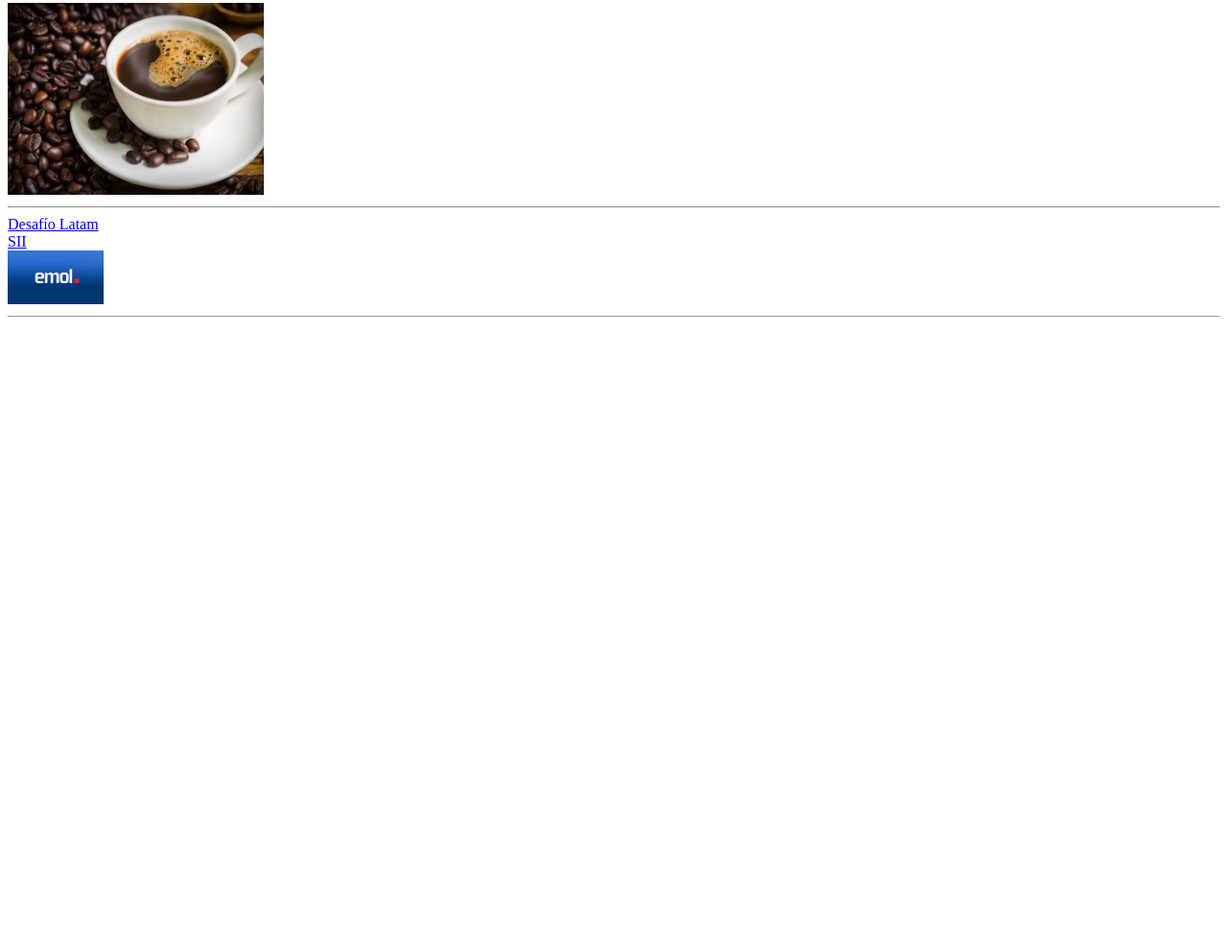
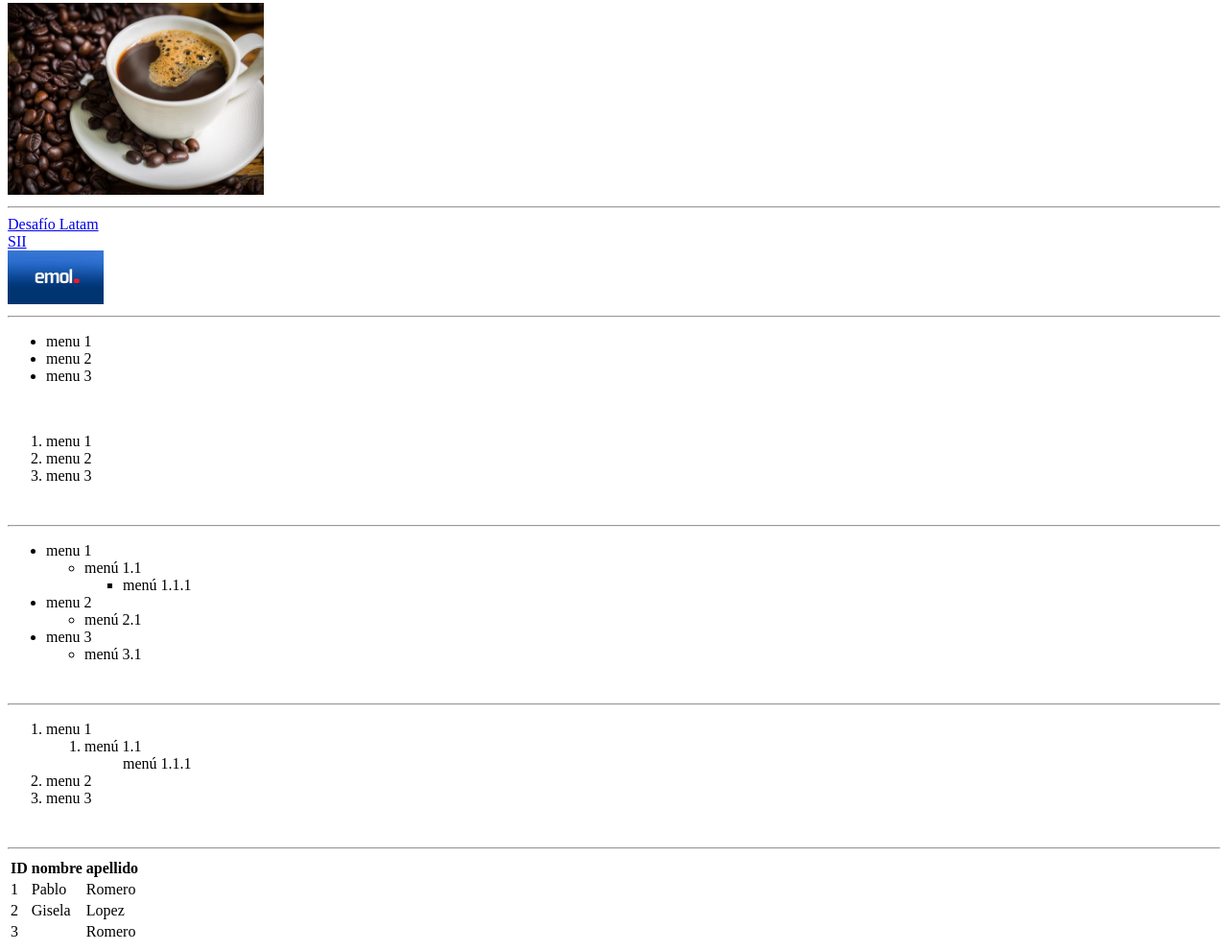
Before and after one commit to PabloARomeroG/FundamentosWebG5, a plain HTML site: page HTML/index.html in a window 1280 px wide. Shown: the part 1066-2057 px from the top of the page at 96% size. Before the commit the page ends 1405 px from the top, so only its background shows below. Drawn offline with Linux system fonts and the light colour scheme.

Commit message:
Trabajo con tablas

```diff
--- a/HTML/index.html
+++ b/HTML/index.html
@@ -59,6 +59,91 @@
     </a>
     <br>
     <hr>
+    <!--Listas-->
+    <!--listas desordenadas-->
+    <ul>
+        <li>menu 1</li>
+        <li>menu 2</li>
+        <li>menu 3</li>
+    </ul>
+    <br>
+    <!--listas ordenadas-->
+    <ol>
+        <li>menu 1</li>
+        <li>menu 2</li>
+        <li>menu 3</li>
+    </ol>
+    <br>
+    <hr>
+    <!--listas desordenadas-->
+    <ul>
+        <li>menu 1
+            <ul>
+                <li>menú 1.1
+                    <ul>
+                        <li>
+                            menú 1.1.1
+                        </li>
+                    </ul>
+                </li>
+            </ul>
+        </li>
+        <li>menu 2
+            <ul>
+                <li>menú 2.1</li>
+            </ul>
+            <li>menu 3
+                <ul>
+                    <li>menú 3.1</li>
+                </ul>
+            </li>
+    </ul>
+    <br>
+    <hr>
+    <!--listas ordenadas-->
+    <ol>
+        <li>menu 1
+            <ol>
+                <li>menú 1.1
+                    <ol>menú 1.1.1</ol>
+                </li>
+            </ol>
+        </li>
+        <li>menu 2</li>
+        <li>menu 3</li>
+    </ol>
+    <br>
+    <hr>
+    <!--TABLAS-->
+    <table>
+        <!--títulos-->
+        <thead>
+            <!--tr = fila-->
+            <tr>
+                <!--th = columna-->
+                <th>ID</th>
+                <th>nombre</th>
+                <th>apellido</th>
+            </tr>
+        </thead>
+        <tbody>
+            <tr>
+                <td>1</td>
+                <td>Pablo</td>
+                <td>Romero</td>
+            </tr>
+            <tr>
+                <td>2</td>
+                <td>Gisela</td>
+                <td>Lopez</td>
+            </tr>
+            <tr>
+                <td>3</td>
+                <td></td>
+                <td>Romero</td>
+            </tr>
+        </tbody>
+    </table>
 </body>
 
 </html>
```
